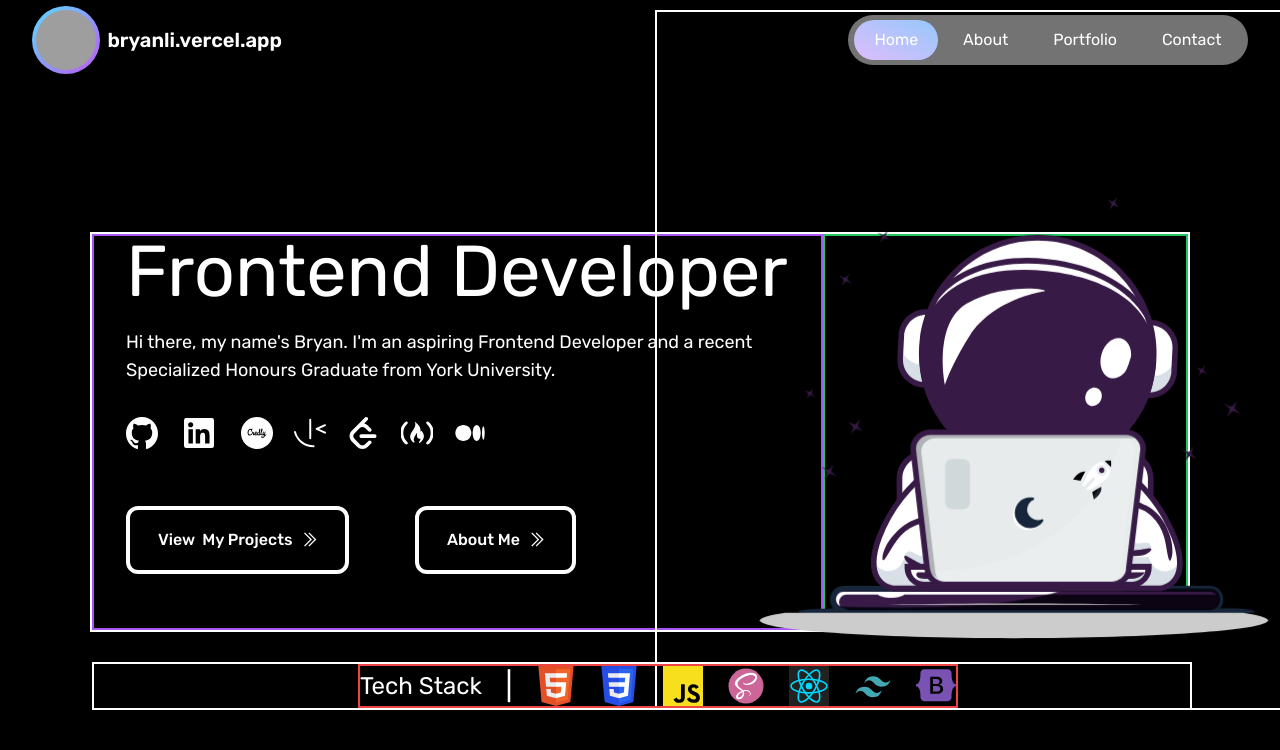
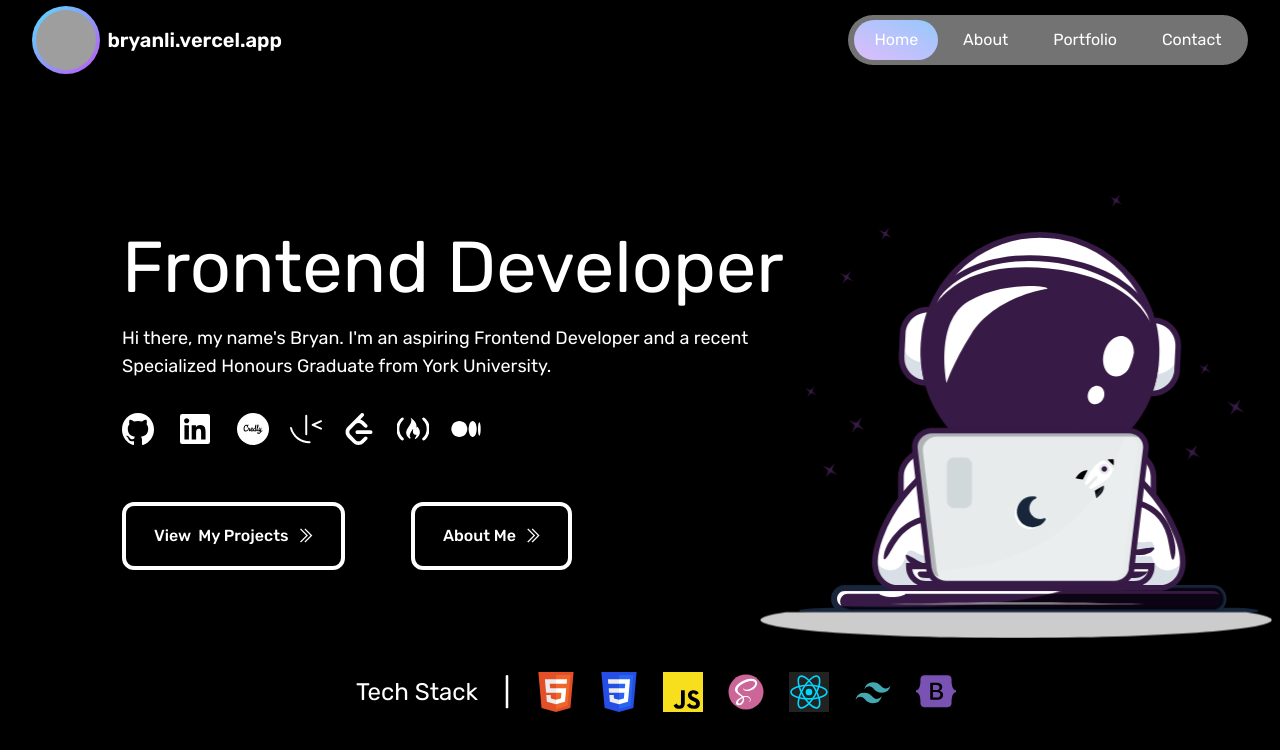
Before and after one commit to Zy8712/bryan-li, a React (Vite) app: page / in a window 1280 px wide. Shown: the top 750 px of the page. Built offline with nearby package versions, Linux system fonts and the light colour scheme; grey boxes are pictures that could not be loaded.

Commit message:
Cleaned up home screen a bit more.
Removed div borders.

```diff
--- a/src/pages/Home.jsx
+++ b/src/pages/Home.jsx
@@ -39,11 +39,11 @@ const Home = () => {
       {/**  {isLoading && <PageLoadingScreen />} */}
       <div className="w-full min-h-screen flex justify-center items-center bg-transparent border-none overflow-hidden relative">
 
-        <div className="max-w-[95%] custom-md:max-w-[1100px] h-[620px] custom-md:h-[400px] mt-16 relative border-white border-2 border-solid">
+        <div className="max-w-[95%] custom-md:max-w-[1100px] h-[610px] custom-md:h-[400px] mt-16 relative">
 
           <div className="w-full h-full flex flex-col-reverse custom-md:flex-row justify-between items-end">
 
-            <div className="w-full custom-md:w-4/6 h-3/5 custom-md:h-full flex flex-col items-center custom-md:items-start text-center custom-md:text-left border-purple-500 border-solid border-2">
+            <div className="w-full custom-md:w-4/6 h-3/5 custom-md:h-full flex flex-col items-center custom-md:items-start text-center custom-md:text-left">
               <div className="ml-0 custom-md:ml-8">
                 <h1 className="text-white text-5xl custom-md:text-7xl">Frontend Developer</h1>
                 <p className="text-white text-base custom-md:text-lg mt-3 custom-md:mt-5 mr-0 custom-md:mr-10">
@@ -73,22 +73,22 @@ const Home = () => {
 
             </div>
 
-            <div className="w-full custom-md:w-2/6 h-2/5 custom-md:h-full flex justify-center items-center border-green-500 border-2 border-solid">
+            <div className="w-full custom-md:w-2/6 h-2/5 custom-md:h-full flex justify-center items-center">
               <div className="relative custom-md:absolute -top-10 custom-md:-top-56">
                 <Lottie
                   loop
                   animationData={AstronautLottie}
                   play
-                  className='w-[350px] custom-md:w-[700px] custom-md:h-[700px] border-white border-solid border-2'
+                  className='w-[350px] custom-md:w-[700px] custom-md:h-[700px]'
                 />
               </div>
             </div>
 
           </div>
 
-          <div className="absolute -bottom-20 w-[1100px] border-white border-2 border-solid flex justify-center">
+          <div className="absolute -bottom-20 w-[1100px] hidden custom-md:flex justify-center">
 
-            <div className="ml-8 w-[600px] border-red-500 border-2 border-solid flex justify-between">
+            <div className="ml-8 w-[600px] flex justify-between">
               <h2 className="text-white text-2xl flex items-center">Tech Stack</h2>
               <h2 className="text-white text-3xl flex items-center"> | </h2>
               <div className="w-[420px] flex justify-between">
```
